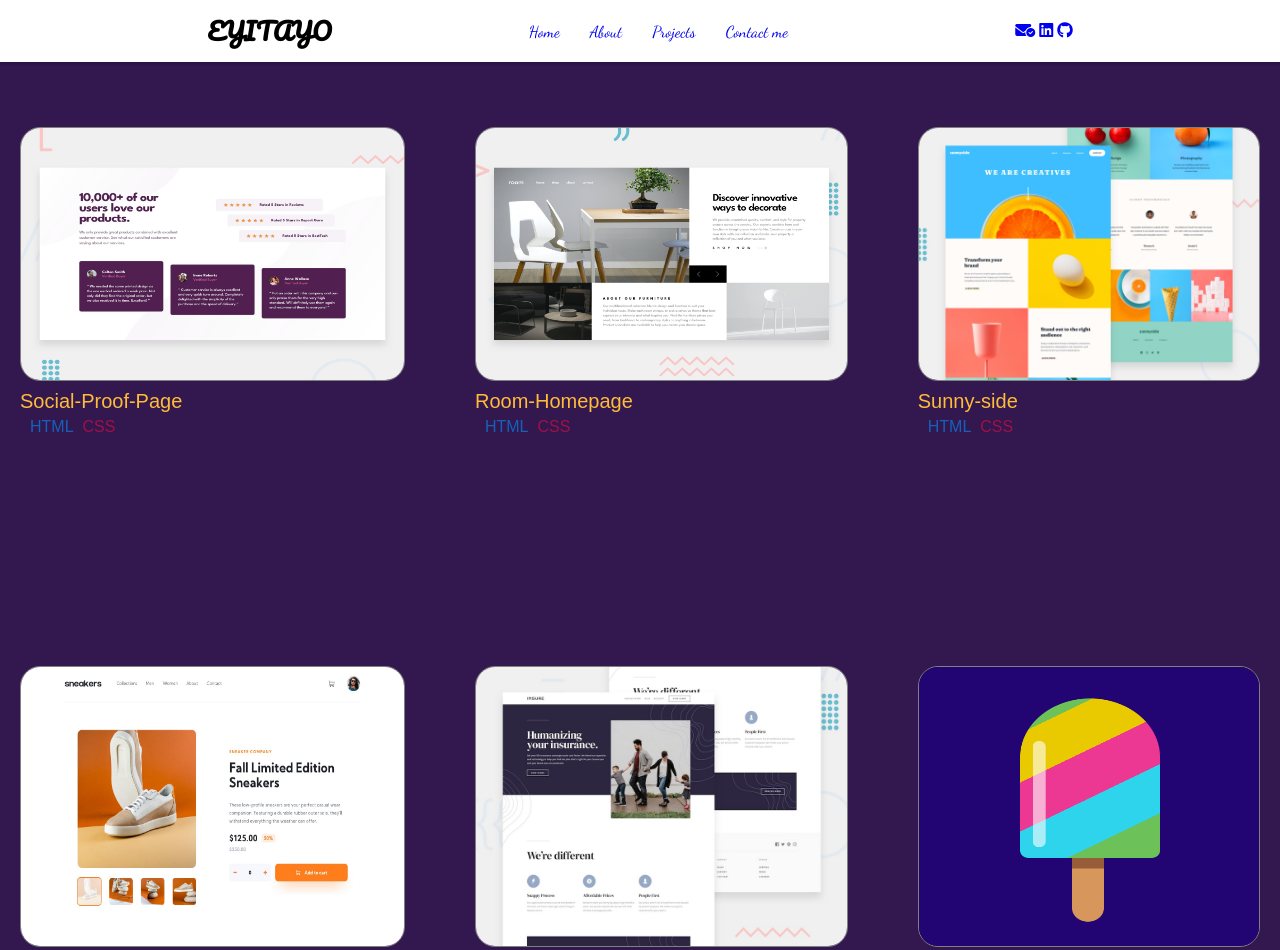
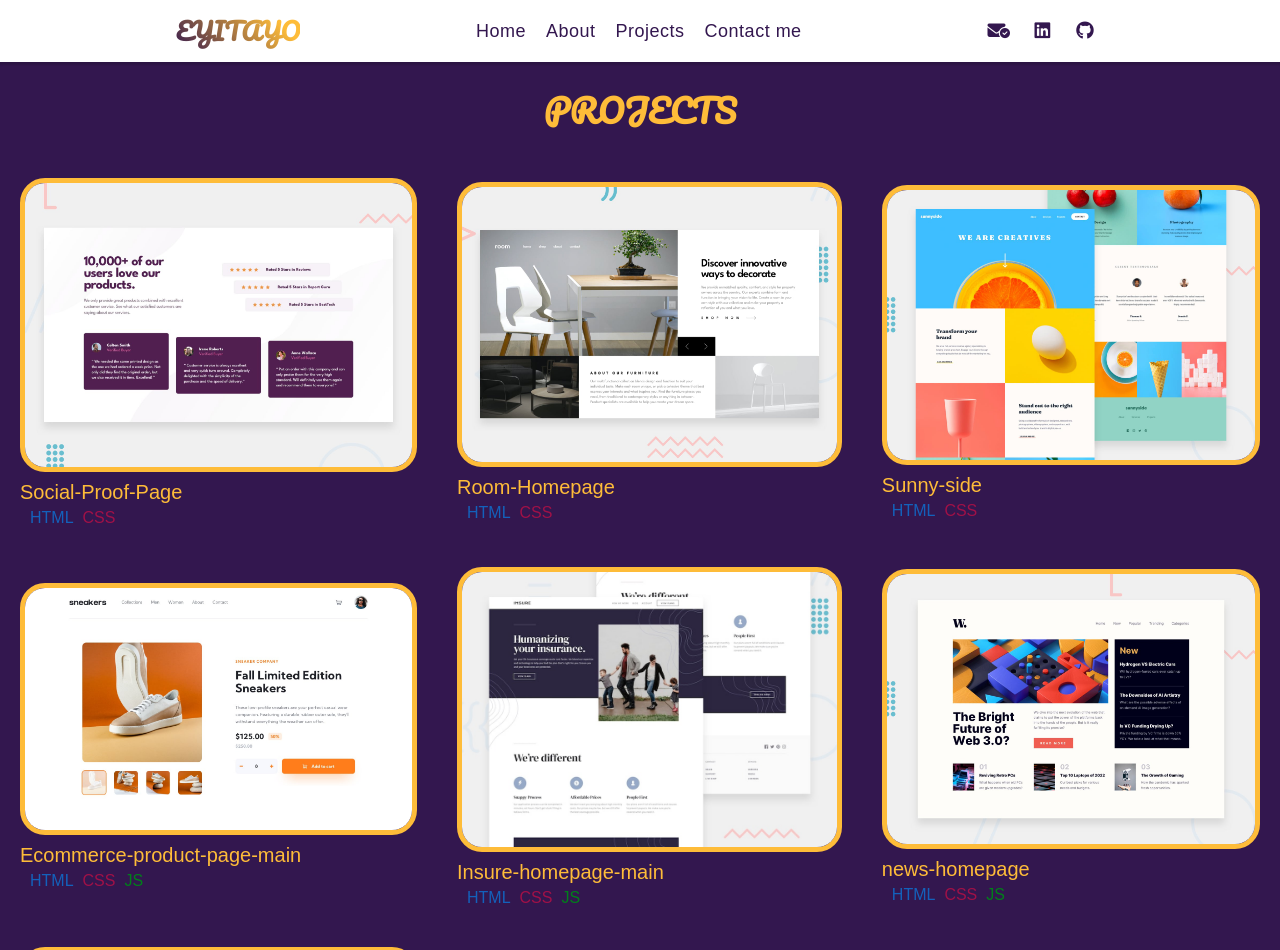
Before and after one commit to EYITAYOABIDOGUN/project-landing-page, a plain HTML site: page index.html in a window 1280 px wide. Shown: the top 950 px of the page. Drawn offline with Linux system fonts and the light colour scheme; a script that the page names is missing; a web font is replaced by a local one.

Commit message:
first commit

```diff
--- a/css.css
+++ b/css.css
@@ -20,6 +20,9 @@
     flex-direction: column;
     grid-template-columns: auto;
     gap: 0;
+  }
+  .sidenav li {
+    margin-bottom: 20px;
   }
   .sidenav {
     height: 100%;
--- a/index.html
+++ b/index.html
@@ -4,7 +4,7 @@
     <meta charset="UTF-8" />
     <meta http-equiv="X-UA-Compatible" content="IE=edge" />
     <meta name="viewport" content="width=device-width, initial-scale=1.0" />
-    <title>Project</title>
+    <title>Projects</title>
       <link rel="preconnect" href="https://fonts.googleapis.com" />
     <link rel="preconnect" href="https://fonts.gstatic.com" crossorigin />
     <link
@@ -15,6 +15,7 @@
       rel="stylesheet"
       href="https://cdnjs.cloudflare.com/ajax/libs/font-awesome/6.2.1/css/all.min.css"
     />
+    <link rel="icon" href="./images/icons8-moon-48.png">
     <link rel="stylesheet" href="style.css" />
     <link rel="stylesheet" href="css.css" />
     <script src="script.js" defer></script>
@@ -82,6 +83,7 @@
         </a>
       </div>
     </section>
+     <h1 id="header">PROJECTS</h1>
      <section class="projects" id="projects">
       <div class="project1" id="p1">
         <img src="./images/social-proof-section-master.jpg" alt="" />
@@ -97,11 +99,10 @@
         </div>
       </div>
       <div class="project1">
-        <img src="./images/room-homepage.jpg" alt="" />
+        <a href="https://eyitayoabidogun.github.io/room-homepage/"> <img src="./images/room-homepage.jpg" alt="" /></a>
+
         <p class="project-name">
-          <a href="https://eyitayoabidogun.github.io/room-homepage/"
-            >Room-Homepage</a
-          >
+          <a href="https://eyitayoabidogun.github.io/room-homepage/">Room-Homepage</a>
         </p>
         <div class="code">
           <span class="html">HTML</span>
@@ -110,7 +111,8 @@
         </div>
       </div>
       <div class="project1">
-        <img src="./images/sunny-side.jpg" alt="" />
+       <a href="https://eyitayoabidogun.github.io/sunny-side/">   <img src="./images/sunny-side.jpg" alt="" /></a>
+
         <p class="project-name">
           <a href="https://eyitayoabidogun.github.io/sunny-side/">Sunny-side</a>
         </p>
@@ -121,9 +123,9 @@
         </div>
       </div>
       <div class="project1">
-        <img src="./images/ecommerce.jpg" alt="" />
+  <a href="https://eyitayoabidogun.github.io/ecommmerce-product-page-/"><img src="./images/ecommerce.jpg" alt="" /></a>
         <p class="project-name">
-          <a href="#">Ecommerce-product-page-main</a>
+          <a href="https://eyitayoabidogun.github.io/ecommmerce-product-page-/">Ecommerce-product-page-main</a>
         </p>
         <div class="code">
           <span class="html">HTML</span>
@@ -132,7 +134,7 @@
         </div>
       </div>
         <div class="project1">
-        <img src="./images/insure.jpg" alt="" />
+     <a href="https://eyitayoabidogun.github.io/insure-landing-page-master/">        <img src="./images/insure.jpg" alt="" /></a>
         <p class="project-name">
           <a href="https://eyitayoabidogun.github.io/insure-landing-page-master/">Insure-homepage-main</a>
         </p>
@@ -143,7 +145,7 @@
         </div>
       </div>
 
-           <div class="project1">
+           <!-- <div class="project1">
         <img src="./images/Screenshot (135).png" alt="" />
         <p class="project-name">
           <a href="https://eyitayoabidogun.github.io/popsicle-animation/">Posicle Animation</a>
@@ -151,12 +153,14 @@
         <div class="code">
           <span class="html">HTML</span>
           <span class="css">CSS</span>
-          <!-- <span class="js">JS</span> -->
+          <span class="js">JS</span>
         </div>
-      </div>    <div class="project1">
-        <img src="./images/news-homepage.jpg" alt="" />
+      </div>  -->
+         <div class="project1">
+           <a href="https://eyitayoabidogun.github.io/news-homepage-main/">        <img src="./images/news-homepage.jpg" alt="" /></a>
+
         <p class="project-name">
-          <a href="#">news-homepage</a>
+          <a href="https://eyitayoabidogun.github.io/news-homepage-main/">news-homepage</a>
         </p>
         <div class="code">
           <span class="html">HTML</span>
@@ -164,7 +168,7 @@
           <span class="js">JS</span>
         </div>
       </div>
-       <div class="project1">
+       <!-- <div class="project1">
         <img src="./images/age-calculator.jpg" alt="" />
         <p class="project-name">
           <a href="#">age-calculator</a>
@@ -174,9 +178,10 @@
           <span class="css">CSS</span>
           <span class="js">JS</span>
         </div>
-      </div>
+      </div> -->
        <div class="project1">
-        <img src="./images/advice.jpg" alt="" />
+          <a href="https://eyitayoabidogun.github.io/advice-generator-app-main/"><img src="./images/advice.jpg" alt="" /></a>
+
         <p class="project-name">
           <a href="https://eyitayoabidogun.github.io/advice-generator-app-main/">Advice-Generator</a>
         </p>
--- a/style.css
+++ b/style.css
@@ -28,7 +28,21 @@ body {
   width: 100%;
   box-shadow: 0px 1px 2px 2px #00000026;
 }
-
+.header h1 {
+  background: -webkit-linear-gradient(
+    45deg,
+    hsl(270, 54%, 20%),
+    hsl(40, 99%, 61%) 80%
+  );
+  -webkit-background-clip: text;
+  -webkit-text-fill-color: transparent;
+}
+#header {
+  color: hsl(40, 99%, 61%);
+  text-align: center;
+  margin: 20px;
+  font-family: "Pacifico", cursive;
+}
 .header ul {
   list-style: none;
   display: flex;
@@ -37,15 +51,31 @@ body {
   /* margin-right: 30px; */
 }
 
-.header li {
-  margin-right: 30px;
-  cursor: pointer;
-  font-size: 16px;
-  font-family: "Dancing Script", cursive;
+.header a {
+  position: relative;
+  text-decoration: none;
+  font-family: "Poppins", sans-serif;
+  color: var(--russian-purple);
+  font-size: 18px;
+  letter-spacing: 0.5px;
+  color: hsl(270, 54%, 20%);
+  padding: 0 10px;
 }
-.header li:hover {
-  text-decoration: underline;
+.header a:after {
+  content: "";
+  position: absolute;
+  background-color: var(--homepage-yellow);
+  height: 3px;
+  width: 0;
+  left: 0;
+  bottom: -10px;
+  transition: 0.3s;
+}
+.header a:hover {
   color: var(--homepage-yellow);
+}
+.header a:hover:after {
+  width: 100%;
 }
 .projects {
   display: flex;
@@ -53,19 +83,20 @@ body {
   justify-content: center;
   display: grid;
   grid-template-columns: auto auto auto;
-  gap: 30px;
+  /* gap: 30px; */
 }
 .project1 img {
   width: 100%;
   height: 50%;
-  border-radius: 20px;
-  border: 1px solid grey;
+  border-radius: 25px;
+  border: 5px solid var(--homepage-yellow);
+}
+.project1 img:hover {
+  opacity: 0.5;
 }
 .project1 {
-  border-radius: 20px;
-  height: 100%;
+  /* border-radius: 20px; */
   margin: 20px;
-  margin-top: 150px;
 }
 .project-name {
   margin-top: 5px;
@@ -76,9 +107,7 @@ body {
   color: var(--homepage-yellow);
   margin-right: 10px;
 }
-/* .project-name a:hover {
-  color: hsl(270, 54%, 20%);
-} */
+
 .code {
   margin-top: 5px;
   margin-left: 10px;
```
Also changed, not shown: images/icons8-moon-48.png (added).
